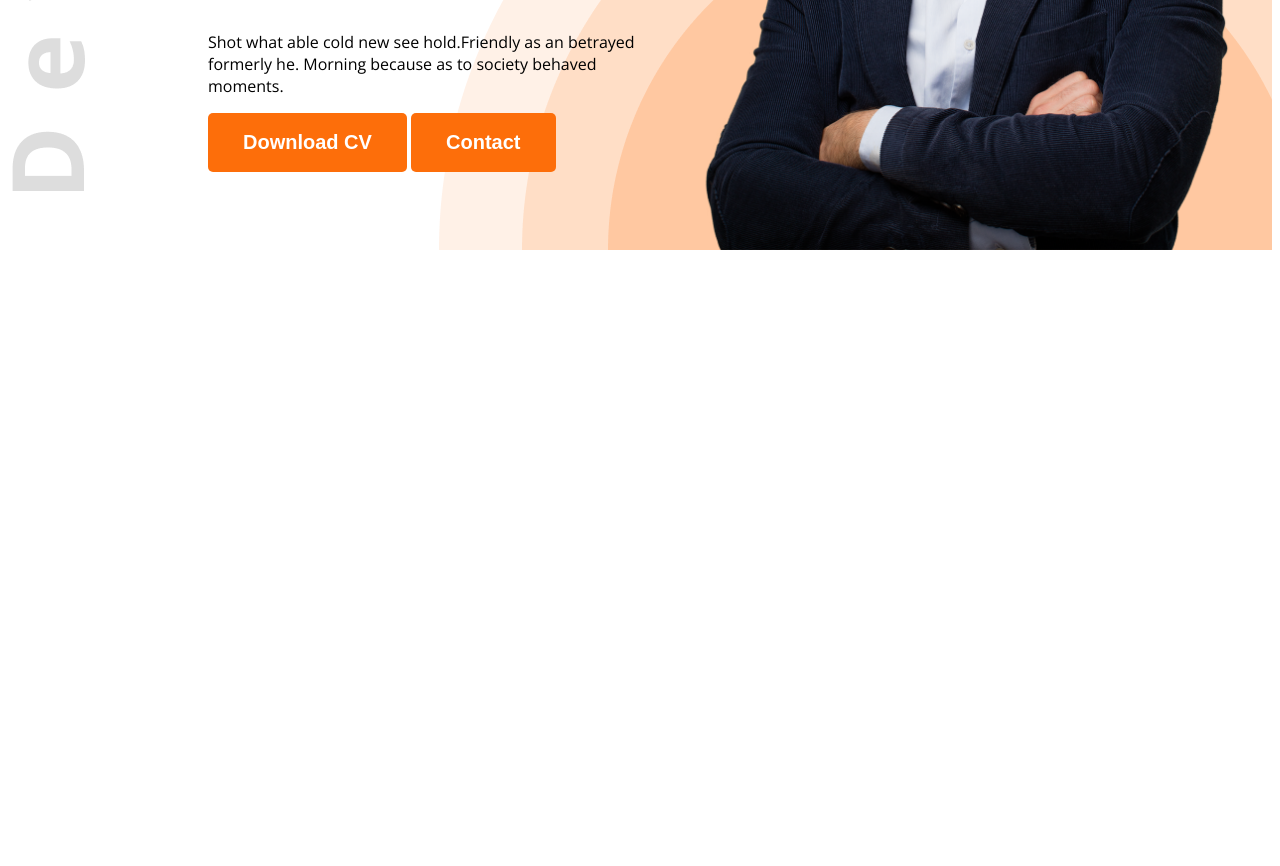
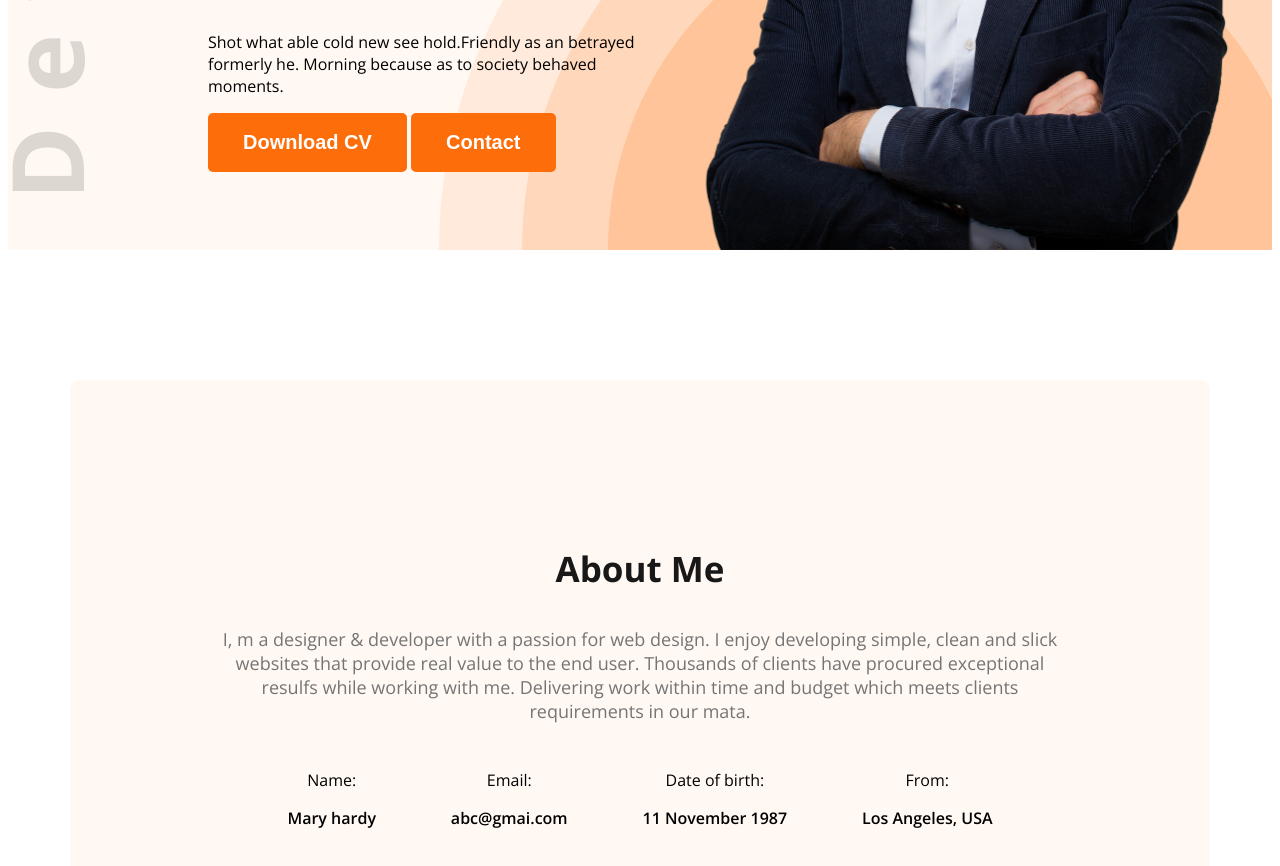
Before and after one commit to SalmaSathy/web-dev-portfolio, a plain HTML site: page index.html in a window 1280 px wide. Shown: the part 580-1446 px from the top of the page. Before the commit the page ends 838 px from the top, so only its background shows below. Drawn offline with nearby package versions, Linux system fonts and the light colour scheme.

Commit message:
add about me

```diff
--- a/index.html
+++ b/index.html
@@ -10,7 +10,7 @@
     <link rel="stylesheet" href="style/style.css">
 </head>
 <body class="open-sans-normal">
-    <header class="header">
+    <header class="header seondary-background">
         <nav>
             <h3 class="nav-title">Ma<span class="color-primary">r</span>y</h3>
             <ul>
@@ -32,6 +32,35 @@
             <img class="banner-image" src="images/hardy.png" alt="hardy">
         </div>
     </header>
+    <main>
+        <section class="about seondary-background">
+            <h3 class="section-title">About Me</h3>
+            <p class="section-description">I, m a designer & developer with a passion for web design. I enjoy developing simple, clean and slick websites that provide real value to the end user. Thousands of clients have procured exceptional resulfs while working with me. Delivering work within time and budget which meets clients requirements in our mata.</p>
+            <div class="about-items">
+                <div class="about-item">
+                    <p class="item-heading">Name:</p>
+                    <p class="item-description">Mary hardy</p>
+                </div>
+                <div class="about-item">
+                    <p class="item-heading">Email:</p>
+                    <p class="item-description">abc@gmai.com</p>
+                </div>
+                <div class="about-item">
+                    <p class="item-heading">Date of birth:</p>
+                    <p class="item-description">
+                        11 November 1987</p>
+                </div>
+                <div class="about-item">
+                    <p class="item-heading">From:</p>
+                    <p class="item-description">
+                        Los Angeles, USA</p>
+                </div>
+            </div>
+        </section>
+   </main>
+   <footer>
+
+   </footer>
 
 </body>
 </html>
--- a/style/style.css
+++ b/style/style.css
@@ -13,6 +13,18 @@
 .dark-2{
     color: #474747;
   }
+  .seondary-background{
+    background-color: #FFF8F3;
+  }
+  .section-title{
+    font-size: 35px;
+    font-weight: 700;
+    color: #181818;
+  }
+  .section-description{
+    font-size: 18px;
+    color: #757575;
+  }
   .btn-primary{
     background-color: #FD6E0A;
     font-weight: bold;
@@ -22,8 +34,9 @@
     border-radius: 5px;
     border: none;
 
+  }
 
-  }
+  /* share end */
   /* header start */
   .header{
     background-image: url(../images/developer.png),url(../images/header_bg.png);
@@ -77,3 +90,22 @@
     width: 580px;
 
   }
+  /* about start */
+  main{
+    max-width: 1140px;
+    margin: 0 auto;
+  }
+  .about{
+    border-radius: 10px;
+    margin-top: 130px;
+    padding: 130px 150px;
+    text-align: center;
+  }
+  .about-items{
+    display: flex;
+    justify-content: space-around;
+    margin: 30px;
+  }
+  .item-description{
+    font-weight: 600;
+  }
```
